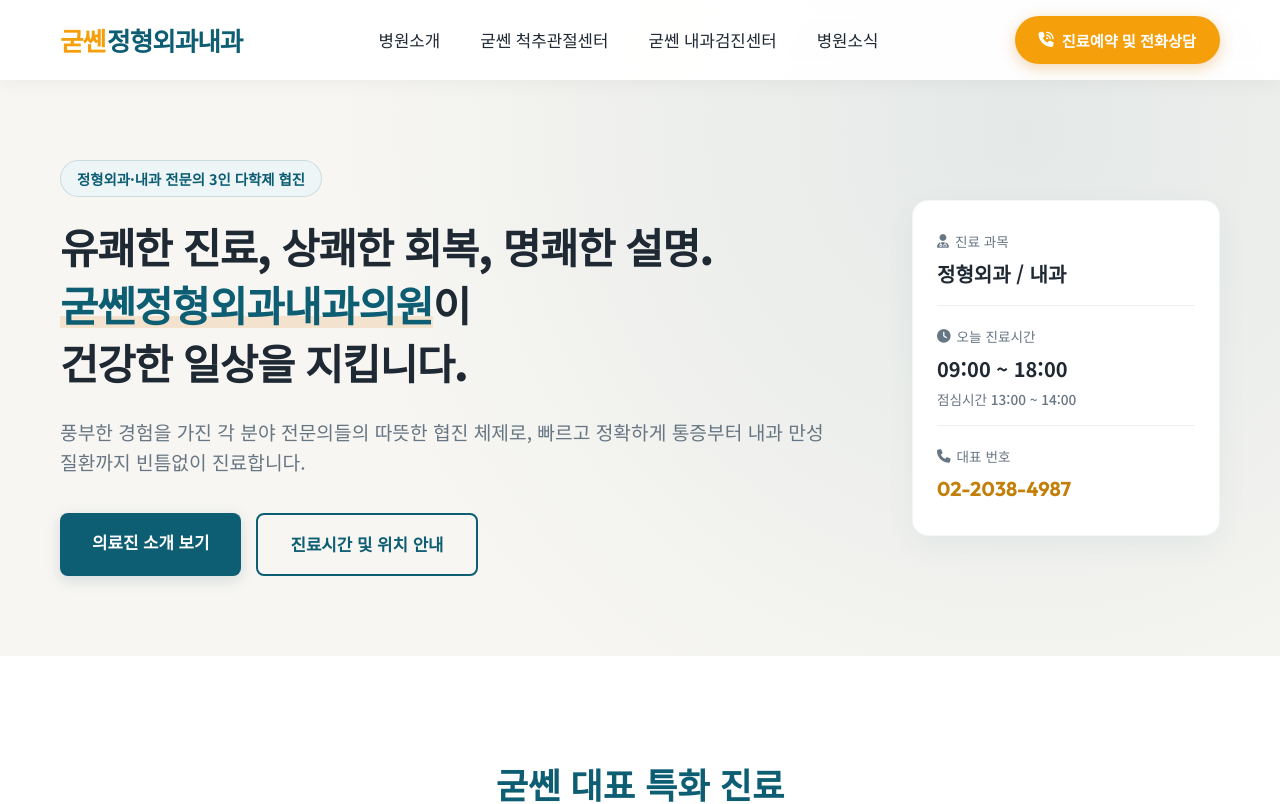
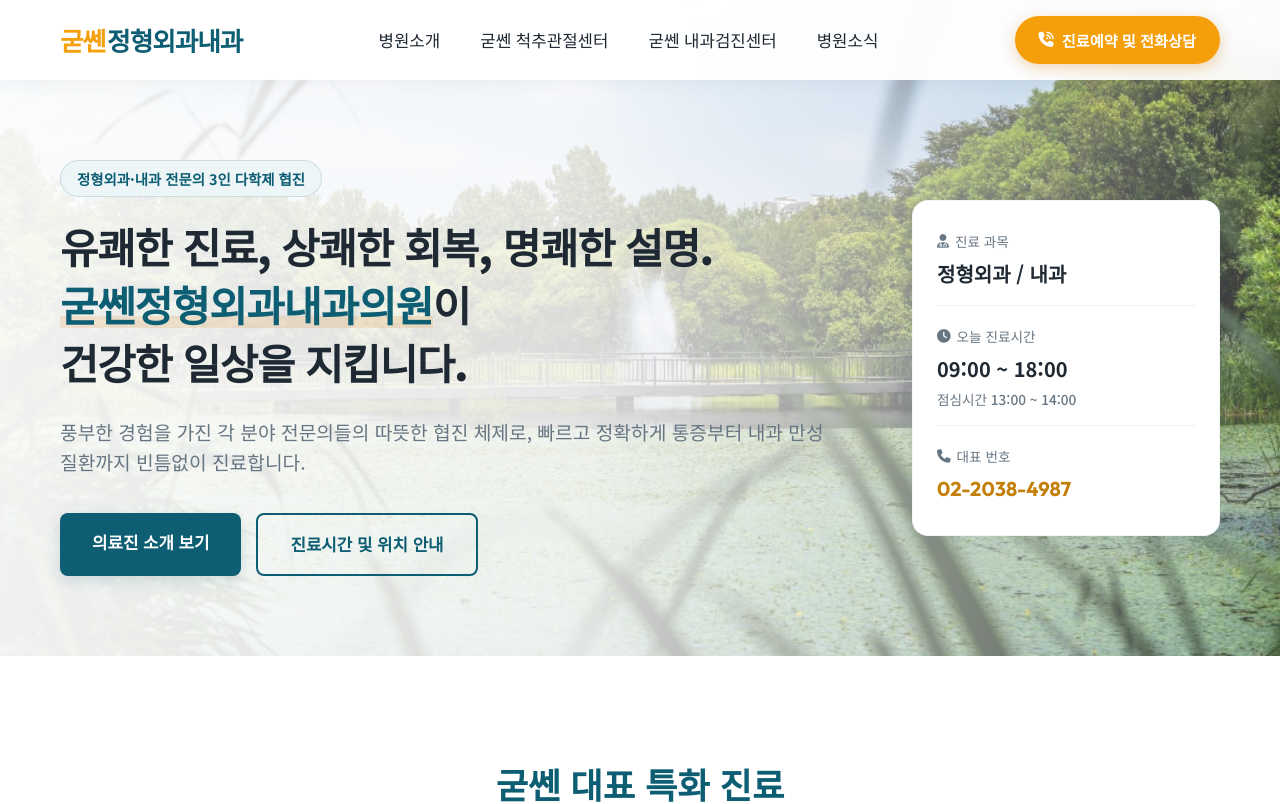
Before and after one commit to cholinus-OS/goodssen, a Next.js app: page / in a window 1280 px wide. Shown: the top 804 px of the page. Built offline with nearby package versions, Linux system fonts and the light colour scheme.

Commit message:
Update: Apply new park background for hero section

```diff
--- a/src/app/globals.css
+++ b/src/app/globals.css
@@ -333,9 +333,22 @@ button {
     min-height: 80vh;
     display: flex;
     align-items: center;
-    background-color: hsl(48, 25%, 96%); /* 편안한 배경색 */
-    background-image: radial-gradient(circle at 80% 20%, rgba(10, 77, 104, 0.08) 0%, transparent 60%);
+    background-image: url('/hero-bg.jpg');
+    background-size: cover;
+    background-position: center;
     overflow: hidden;
+}
+
+/* 글씨 가독성을 보장하기 위해 왼쪽 글씨 부분에 불투명도를 높인 밝은 그라데이션 오버레이 씌우기 */
+.hero-section::before {
+    content: '';
+    position: absolute;
+    top: 0;
+    left: 0;
+    width: 100%;
+    height: 100%;
+    background: linear-gradient(90deg, rgba(255, 255, 255, 0.94) 0%, rgba(255, 255, 255, 0.85) 45%, rgba(255, 255, 255, 0.2) 100%);
+    z-index: 1;
 }
 
 .hero-container {
@@ -347,6 +360,8 @@ button {
     grid-template-columns: 1.45fr 0.55fr; /* 좌측 글자 영역을 대폭 넓히고 우측 박스는 줄였습니다 */
     gap: 40px;
     align-items: center;
+    position: relative;
+    z-index: 2;
 }
 
 .hero-content {
```
Also changed, not shown: public/hero-bg.jpg (added).
